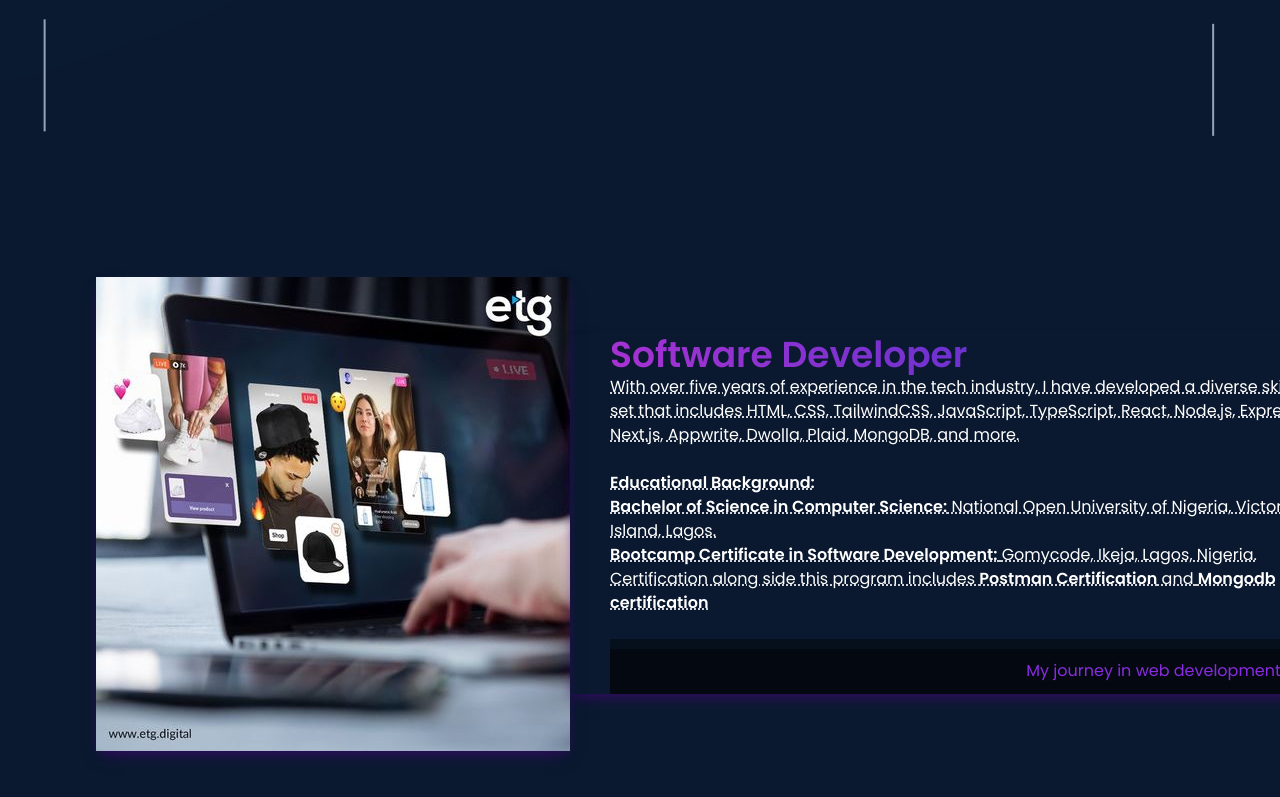
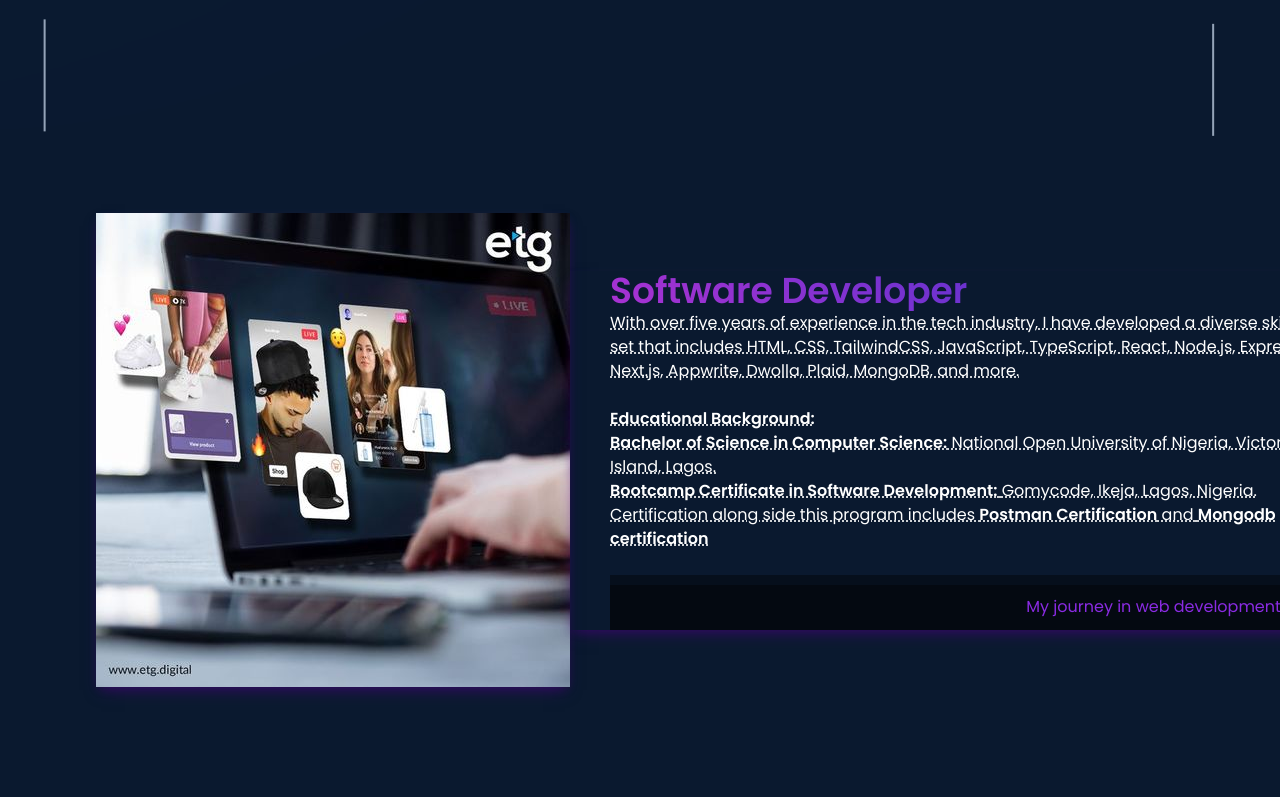
Before and after one commit to kelvinempires/portfolio-react, a React (Vite) app: page / in a window 1280 px wide. Shown: the part 683-1480 px from the top of the page. Built offline with nearby package versions, Linux system fonts and the light colour scheme.

Commit message:
fix: remove redundant margin from About component

```diff
--- a/src/components/About.jsx
+++ b/src/components/About.jsx
@@ -5,7 +5,7 @@ const About = () => {
     <section>
       <div
         id="about"
-        className="flex items-center p-10 md:p-20 mt-16 py-12 px-8 md:px-24"
+        className="flex items-center p-10 md:p-20  py-12 px-8 md:px-24"
       >
         <img
           src={fly}
```
